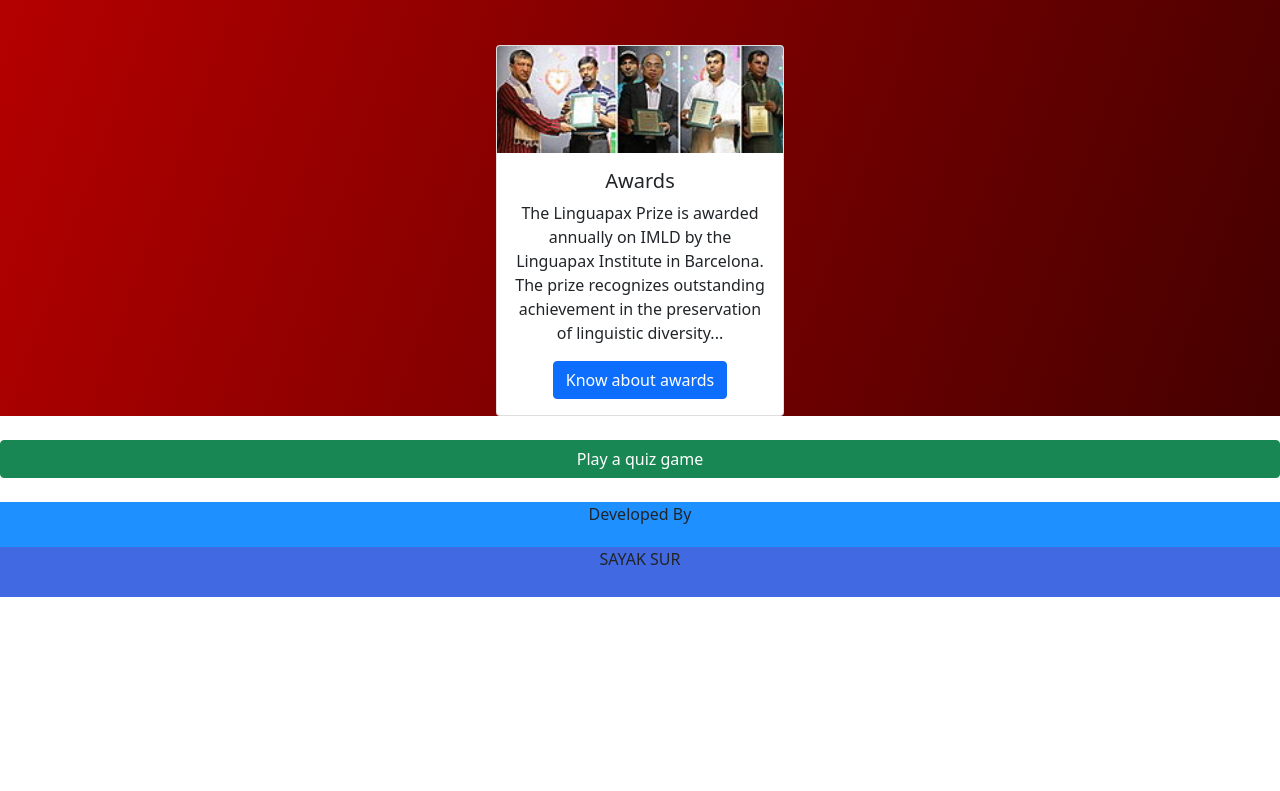
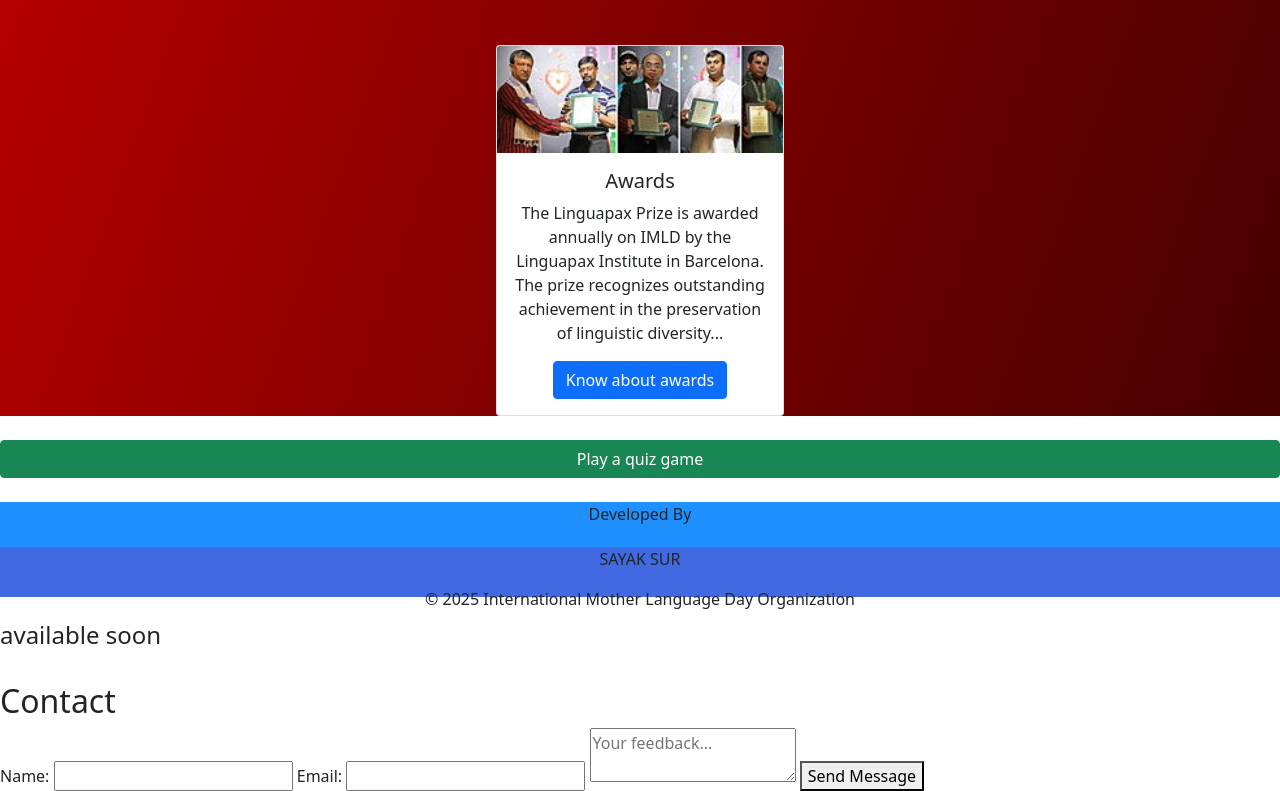
Before and after one commit to Sayak6911/Mother-Language-Day, a plain HTML site: page index.html in a window 1280 px wide. Shown: the part 2484-3275 px from the top of the page. Before the commit the page ends 3081 px from the top, so only its background shows below. Drawn offline with nearby package versions, Linux system fonts and the light colour scheme.

Commit message:
Update index.html

```diff
--- a/index.html
+++ b/index.html
@@ -129,14 +129,33 @@
 <button class="btn btn-success container-fluid">Play a quiz game</button>
 </form>
 <br>
+
 	<footer >
 		<div class="fo1">
 			<p>Developed By</p>
 		</div>
 		<div class="fo2">
 			<p>SAYAK SUR</p>
+      <p>&copy; 2025 International Mother Language Day Organization</p>
 		</div>
+
+
 	</footer>
+  <br>
+  <section id="contact">
+  <h4>available soon</h4>
+ <br>
+
+        <h2>Contact</h2>
+        <form>
+            <label for="name">Name:</label>
+            <input type="text" id="name" name="name" required>
+            <label for="email">Email:</label>
+            <input type="email" id="email" name="email" required>
+            <textarea id="message" name="message" placeholder="Your feedback..."></textarea>
+            <button type="submit">Send Message</button>
+        </form>
+    </section>
 	<script type="text/javascript" src="main.js"></script>
 </body>
 </html>
```
